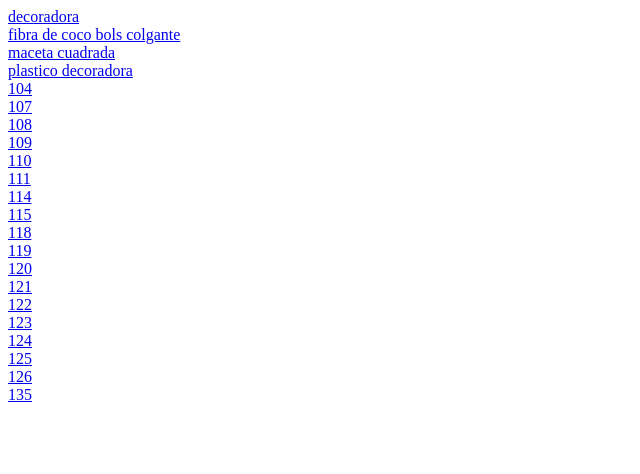
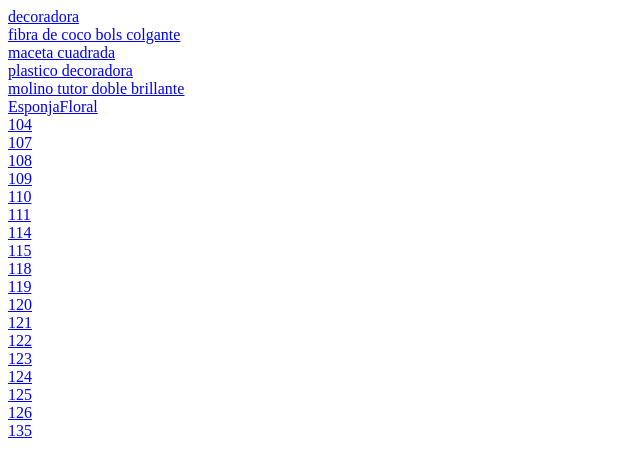
Before and after one commit to MAFE-SHOP/imagenes, a plain HTML site: page index.html in a window 1280 px wide. Shown: the whole page, without its empty margins (0-640 px from the left). Drawn offline with Linux system fonts and the light colour scheme.

Commit message:
Update index.html

```diff
--- a/index.html
+++ b/index.html
@@ -10,6 +10,8 @@
     <a href="fibracoco.html">fibra de coco bols colgante</a>
     <a href="macetacuadrada.html">maceta cuadrada</a>
     <a href="plastico.html">plastico decoradora</a>
+    <a href="esponjaFloral.html">molino tutor doble brillante</a>
+    <a href="molinoTutotDoble.html">EsponjaFloral</a>
     <a href="maceta-104.html">104</a>
     <a href="maceta-107.html">107</a>
     <a href="maceta-108.html">108</a>
```
